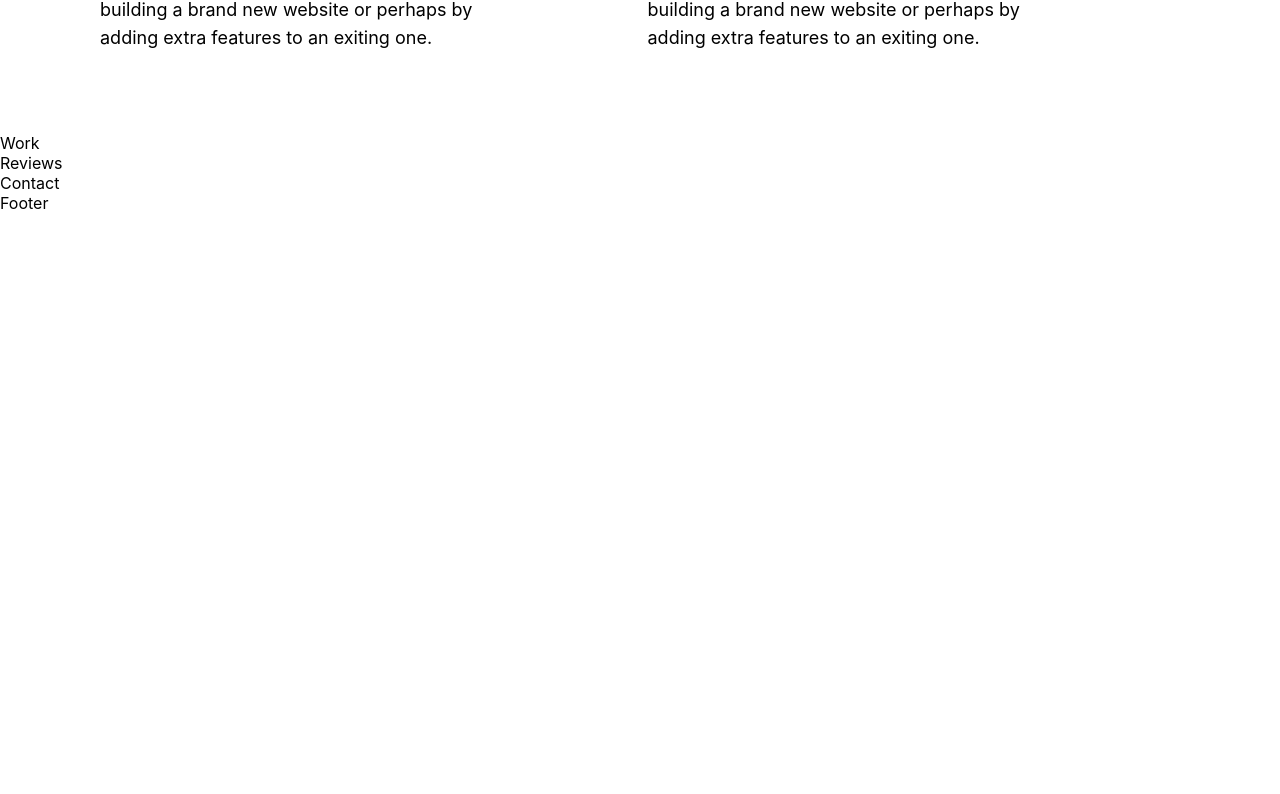
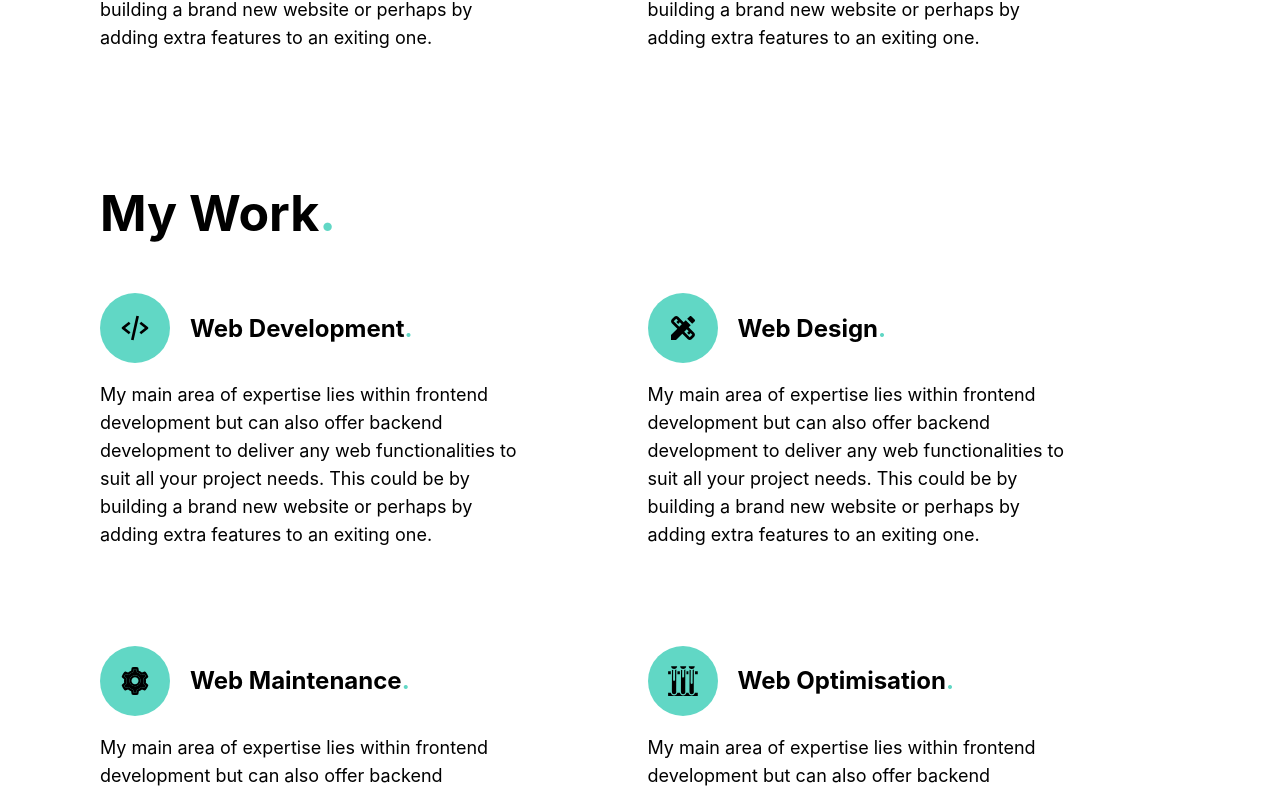
Before and after one commit to leoarthurwall/LW-Website, a React (Create React App) app: page / in a window 1280 px wide. Shown: the part 2017-2811 px from the top of the page. Before the commit the page ends 2230 px from the top, so only its background shows below. Built offline with nearby package versions, Linux system fonts and the light colour scheme.

Commit message:
Work - reused the code from my services as a template

```diff
--- a/src/Components/Work/Work.js
+++ b/src/Components/Work/Work.js
@@ -1,9 +1,64 @@
-import React from 'react'
+import React from "react";
+import styles from "./Work.module.css";
+import { BiCodeAlt } from "react-icons/bi";
+import { MdDesignServices } from "react-icons/md";
+import { AiTwotoneSetting } from "react-icons/ai";
+import { GiTestTubes } from "react-icons/gi";
 
 const Work = () => {
+  const workArray = [
+    {
+      title: "Web Development",
+      icon: BiCodeAlt,
+      text: "My main area of expertise lies within frontend development but can also offer backend development to deliver any web functionalities to suit all your project needs. This could be by building a brand new website or perhaps by adding extra features to an exiting one.",
+    },
+    {
+      title: "Web Design",
+      icon: MdDesignServices,
+      text: "My main area of expertise lies within frontend development but can also offer backend development to deliver any web functionalities to suit all your project needs. This could be by building a brand new website or perhaps by adding extra features to an exiting one.",
+    },
+    {
+      title: "Web Maintenance",
+      icon: AiTwotoneSetting,
+      text: "My main area of expertise lies within frontend development but can also offer backend development to deliver any web functionalities to suit all your project needs. This could be by building a brand new website or perhaps by adding extra features to an exiting one.",
+    },
+    {
+      title: "Web Optimisation",
+      icon: GiTestTubes,
+      text: "My main area of expertise lies within frontend development but can also offer backend development to deliver any web functionalities to suit all your project needs. This could be by building a brand new website or perhaps by adding extra features to an exiting one.",
+    },
+  ];
+
   return (
-    <div>Work</div>
-  )
-}
+    <section className={styles.work}>
+      <div className={styles.container}>
+        <h2 className={styles.header}>
+          My Work<span className={styles.accent}>.</span>
+        </h2>
+        <div className={styles.gridContainer}>
+          {workArray.map((work, id) => {
+            const Icon = work.icon;
+            return (
+              <div className={styles.gridItem}>
+                <div className={styles.upper}>
+                  <div className={styles.circle}>
+                    <Icon size={32}/>
+                  </div>
+                  <h3 className={styles.subHeader}>
+                    {work.title}
+                    <span className={styles.accent}>.</span>{" "}
+                  </h3>
+                </div>
+                <div className={styles.lower}>
+                  <p className={styles.text}>{work.text}</p>
+                </div>
+              </div>
+            );
+          })}
+        </div>
+      </div>
+    </section>
+  );
+};
 
-export default Work
+export default Work;
--- /dev/null
+++ b/src/Components/Work/Work.module.css
@@ -0,0 +1,72 @@
+.work {
+    height: 100vh;
+    width: 100%;
+
+    display: flex;
+    justify-content: center;
+    align-items: center;
+    margin-top: 50px;
+  }
+  .container {
+    height: 100%;
+    width: 100%;
+    max-width: 1200px;
+    margin: 0 100px;
+
+    display: flex;
+    flex-direction: column;
+  }
+  .header {
+    font-size: 50px;
+    margin: 0;
+    padding-bottom: 50px;
+  }
+  .accent {
+    color: var(--accent-color);
+  }
+  .gridContainer {
+
+    display: grid;
+    grid-template-columns: 1fr 1fr;
+    gap: 15px;
+    width: 100%;
+    height: 100%;
+  }
+  .gridItem {
+    width: 100%;
+    height: auto;
+    display: flex;
+    flex-direction: column;
+  }
+  .upper {
+    width: 100%;
+    display: flex;
+    display: flex;
+    justify-content: flex-start;
+    align-items: center;
+    gap: 20px;
+  }
+  .circle {
+    height: 70px;
+    width: 70px;
+    border-radius: 50%;
+    background-color: var(--accent-color);
+    display: flex;
+    justify-content: center;
+    align-items: center;
+  }
+  .subHeader {
+    margin: 0;
+    padding: 0;
+    font-size: 24px;
+  }
+  .accent {
+    color: var(--accent-color);
+  }
+  .lower {
+      width: 80%;
+  }
+  .text {
+    font-size: 18px;
+    line-height: 28px;
+  }
```
